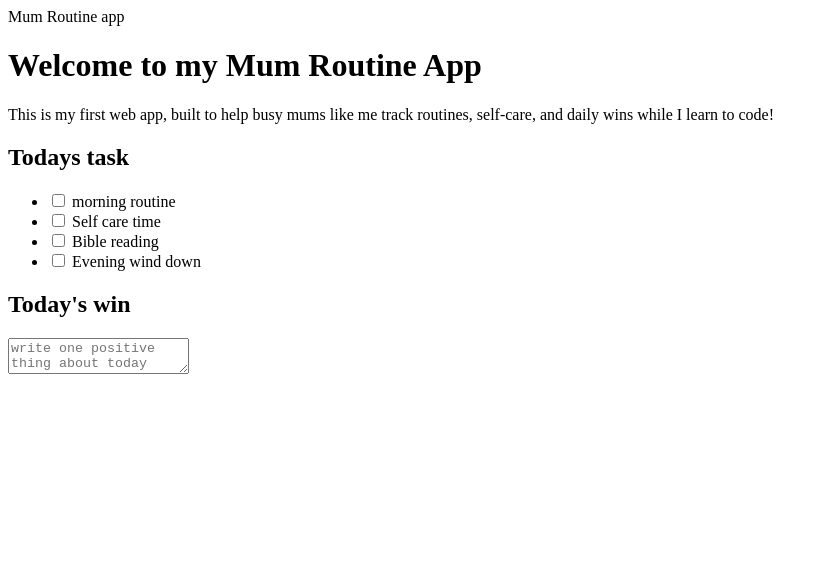
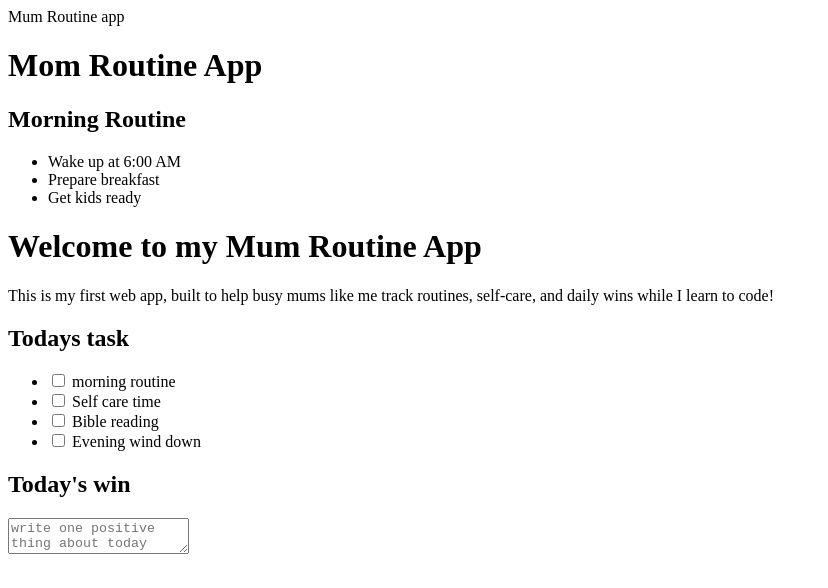
Before and after one commit to shineincode/mum-routine-appp, a plain HTML site: page index.html in a window 1280 px wide. Shown: the whole page, without its empty margins (0-828 px from the left). Drawn offline with Linux system fonts and the light colour scheme.

Commit message:
Update index.html

```diff
--- a/index.html
+++ b/index.html
@@ -6,6 +6,22 @@
       <title> Mum Routine app </title>
   </head>
       <body>
+      <header id="app-header">
+    <h1>Mom Routine App</h1>
+  </header>
+<main>
+
+    <!-- Morning Routine -->
+
+    <div class="routine-section">
+      <h2>Morning Routine</h2>
+      <ul>
+        <li>Wake up at 6:00 AM</li>
+        <li>Prepare breakfast</li>
+        <li>Get kids ready</li>
+      </ul>
+    </div>
+
       <div class="container">
       <h1 class="text-center">Welcome to my Mum Routine App</h1>
       <p class="intro">This is my first web app, built to help busy mums like me track routines, self-care, and daily wins while I learn to code!</p>
@@ -22,7 +38,8 @@
       <h2>Today's win</h2>
       <textarea placeholder="write one positive thing about today"></textarea>
     </div>
-  </div>
+      </div>
+</main>
   </head>
 </body>
 </html>
```
